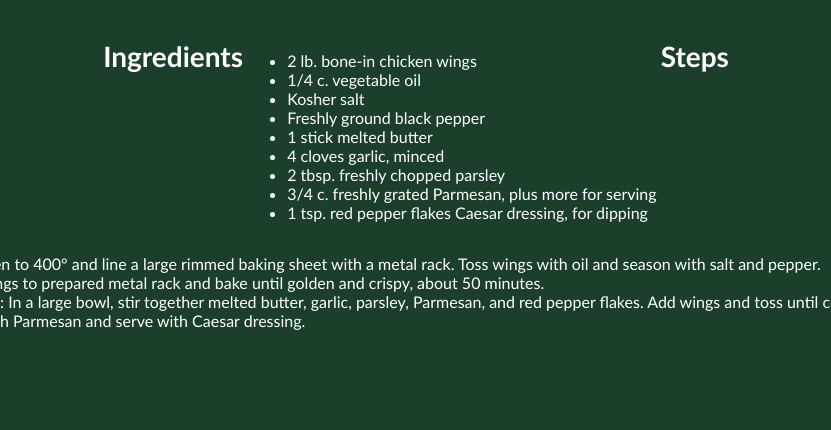
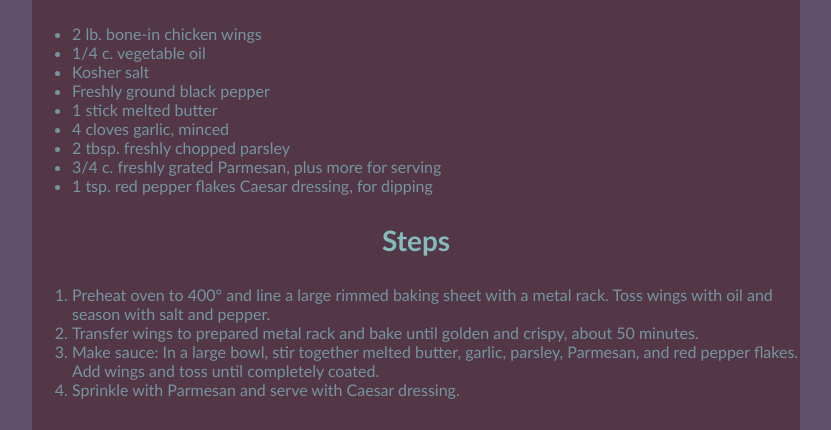
Before and after one commit to vmdvaldez/odin-recipes, a plain HTML site: page recipes/gparmwings.html in a window 1280 px wide. Shown: the part 605-1035 px from the top of the page, without its empty margins (224-1055 px from the left). Before the commit the page ends 959 px from the top, so only its background shows below. Drawn offline with Linux system fonts and the light colour scheme.

Commit message:
update margin and padding for styling recipes

```diff
--- a/css/recipes.css
+++ b/css/recipes.css
@@ -1,17 +1,36 @@
+* {
+    box-sizing: border-box;
+}
+
 #main {
     text-align: center;
-    background-color: rgb(27, 63, 42);
-    color: white;
+    background-color: #5F506B;
+    color: #76949F;
     font-family: Calibri, Helvetica, sans-serif;
+    margin: 0px;
 }
 
 #title {
     font-size: 48px;
+    color: #86BBBD;
+}
+
+.content {
+    background-color: #533747;
+    padding: 15px 0px;
+    margin: 0px auto;
+    width: 60%;
+}
+
+
+.content-steps h3{
+    margin: 0px;
 }
 
 img {
     width: 400px;
     height: auto;
+    padding: 10px;
 }
 
 h2 {
@@ -20,18 +39,18 @@ h2 {
 
 h3.headings {
     font-size: 28px;
-    display: inline-table;
-
+    color: #86BBBD;
 }
 
-ul, ol {
-    display: inline-table;
-}
 
 li {
     text-align: left;
 }
 
+a {
+    color: #76949F;
+}
+
 a:visited {
-    color: white;
+    color: #76949F;
 }
--- a/recipes/gparmwings.html
+++ b/recipes/gparmwings.html
@@ -8,10 +8,11 @@
 <body id="main">
   <!-- https://natashaskitchen.com/grilled-cheese-sandwich/ -->
   <h1 id="title">Garlic Parmesian Wings</h1>
+
+  <div class="content">
       <img src="../img/gparmwings.jpg">
-  <h2 class="headings">Description</h2>
       <h3 class="headings">Ingredients</h3>
-  <ul>
+      <ul class="list">
         <li>2 lb. bone-in chicken wings</li>
         <li>1/4 c. vegetable oil</li>
         <li>Kosher salt</li>
@@ -23,12 +24,16 @@
         <li>1 tsp. red pepper flakes Caesar dressing, for dipping</li>
       </ul>
       <h3 class="headings">Steps</h3>
-  <ol>
+      <ol class="list steps">
         <li>Preheat oven to 400° and line a large rimmed baking sheet with a metal rack. Toss wings with oil and season with salt and pepper.</li>
         <li>Transfer wings to prepared metal rack and bake until golden and crispy, about 50 minutes.</li>
         <li>Make sauce: In a large bowl, stir together melted butter, garlic, parsley, Parmesan, and red pepper flakes. Add wings and toss until completely coated.</li>
         <li>Sprinkle with Parmesan and serve with Caesar dressing.</li>
       </ol>
+  </div>
+
+
+
 
 </body>
 </html>
```
Also changed, not shown: recipes/grilledcheese.html (+9 -2 lines), recipes/ramen.html (+3 -0 lines). Lines whose indentation alone changed are shown as unchanged.
